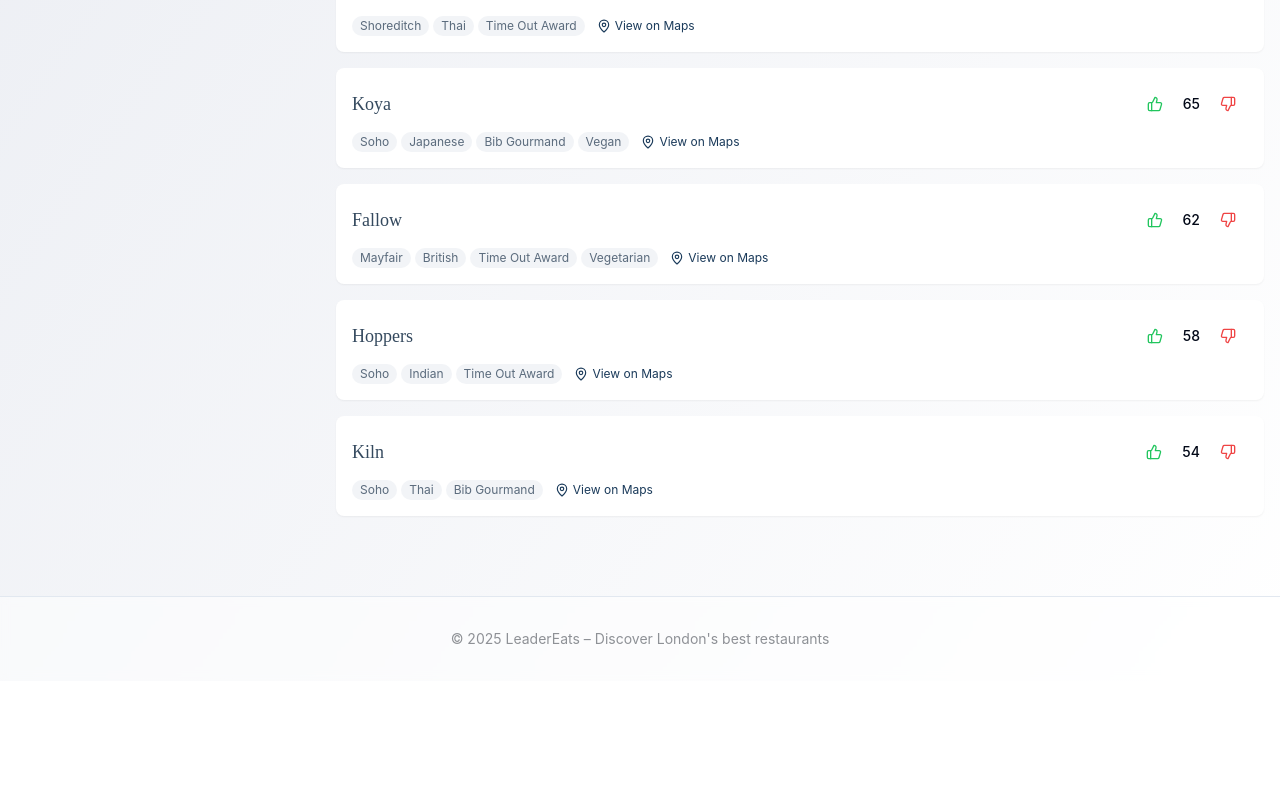
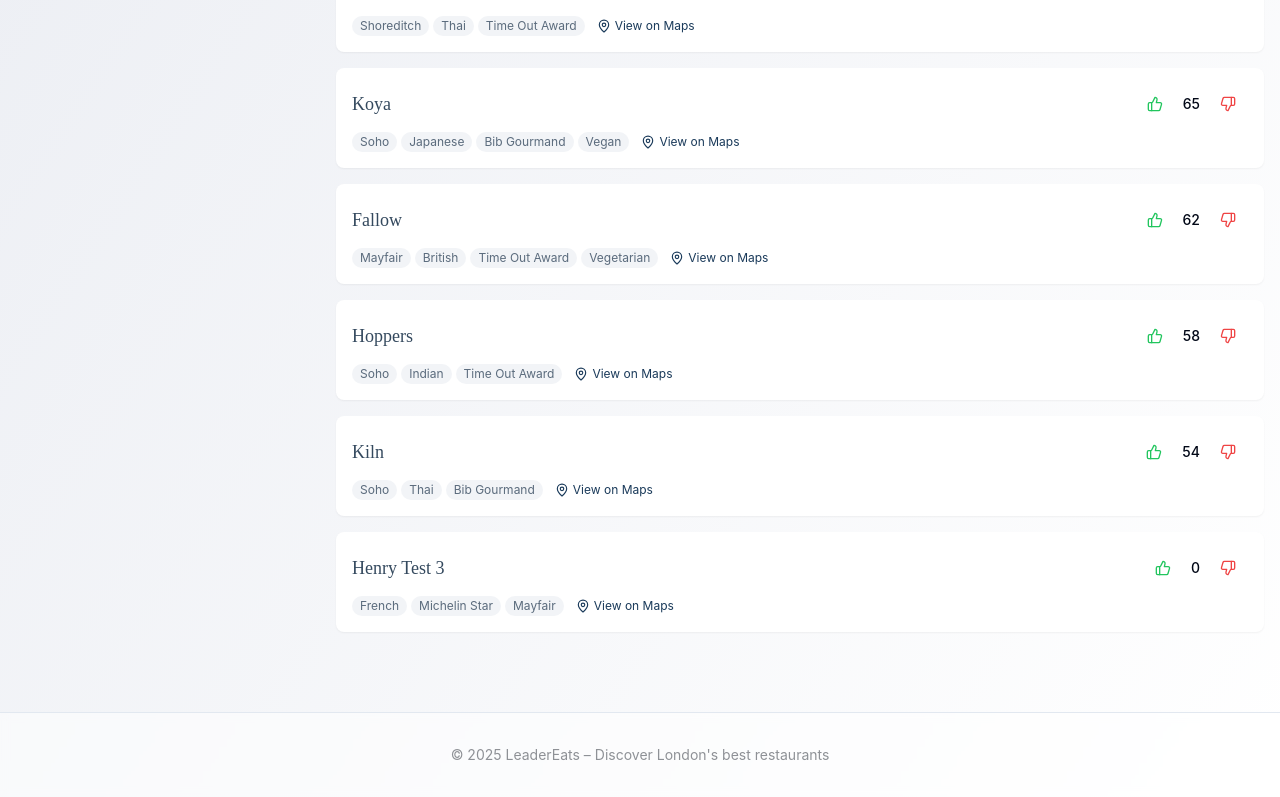
Before and after one commit to digidilguy/toptabled-london-eats, a React (Vite) app: page / in a window 1280 px wide. Shown: the part 1132-1929 px from the top of the page. Before the commit the page ends 1813 px from the top, so only its background shows below. Built offline with nearby package versions, Linux system fonts and the light colour scheme.

Commit message:
Fix: Approve restaurant and add tags
Approve restaurant and add tags as requested.

```diff
--- a/src/data/restaurants.ts
+++ b/src/data/restaurants.ts
@@ -145,12 +145,22 @@ export const restaurants: Restaurant[] = [
     weeklyVoteIncrease: 19,
     status: 'approved',
   },
+  {
+    id: 'henry-test-3',
+    name: 'Henry Test 3',
+    tagIds: ['french', 'michelin-star', 'mayfair'],
+    googleMapsLink: 'https://goo.gl/maps/example',
+    voteCount: 0,
+    dateAdded: '2025-04-16',
+    imageUrl: 'https://source.unsplash.com/random/300x200/?french,restaurant',
+    weeklyVoteIncrease: 0,
+    status: 'approved'
+  }
 ].map(restaurant => ({
   ...restaurant,
   status: 'approved' as const
 }));
 
-// Helper function to get weekly trending restaurants
 export const getTrendingRestaurants = (allRestaurants: Restaurant[], limit = 5) => {
   return [...allRestaurants]
     .filter(r => r.status === 'approved')
```
